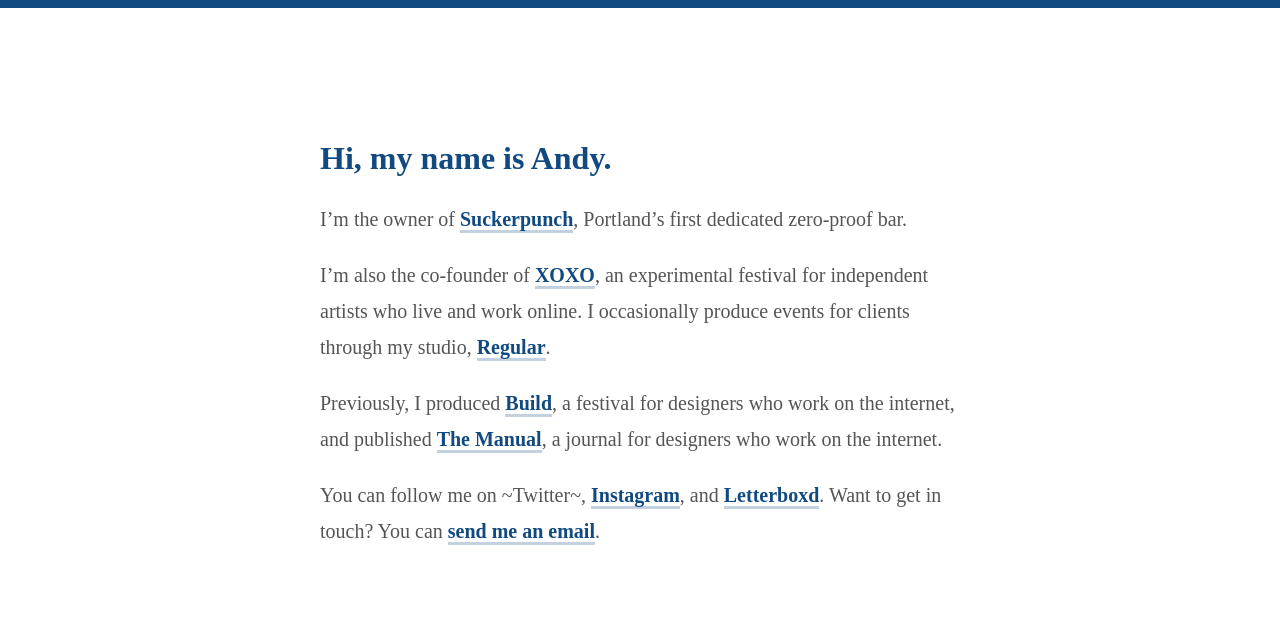
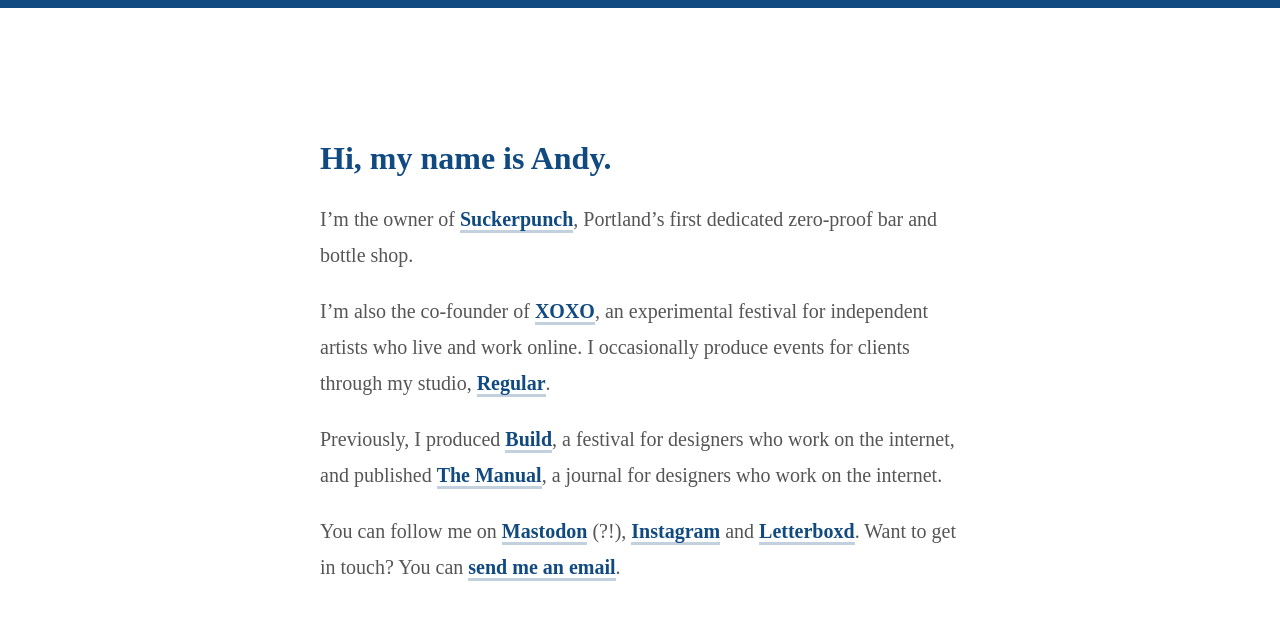
Before and after one commit to andymcmillan/andymcmillan, a Jekyll site: the page built from index.md, in a window 1280 px wide. Shown: the top 620 px of the page. Built offline with Jekyll 4.4.1, drawn with Linux system fonts in a browser that asks for light colours.

Commit message:
Update index.md

```diff
--- a/index.md
+++ b/index.md
@@ -5,10 +5,10 @@
 
 # Hi, my name is Andy.
 
-I’m the owner of [Suckerpunch](https://suckerpunch.bar/), Portland's first dedicated zero-proof bar.
+I’m the owner of [Suckerpunch](https://suckerpunch.bar/), Portland's first dedicated zero-proof bar and bottle shop.
 
 I’m also the co-founder of [XOXO](https://xoxofest.com/), an experimental festival for independent artists who live and work online. I occasionally produce events for clients through my studio, [Regular](https://regular.events/).
 
 Previously, I produced [Build](https://buildconf.com/), a festival for designers who work on the internet, and published [The Manual](https://alwaysreadthemanual.com/), a journal for designers who work on the internet.
 
-You can follow me on ~Twitter~, [Instagram](https://www.instagram.com/goodonpaper/), and [Letterboxd](https://letterboxd.com/andymcmillan/). Want to get in touch? You can [send me an email](mailto:hi@andymcmillan.com).
+You can follow me on [Mastodon](https://xoxo.zone/@andymcmillan) (?!), [Instagram](https://www.instagram.com/goodonpaper/) and [Letterboxd](https://letterboxd.com/andymcmillan/). Want to get in touch? You can [send me an email](mailto:hi@andymcmillan.com).
```
